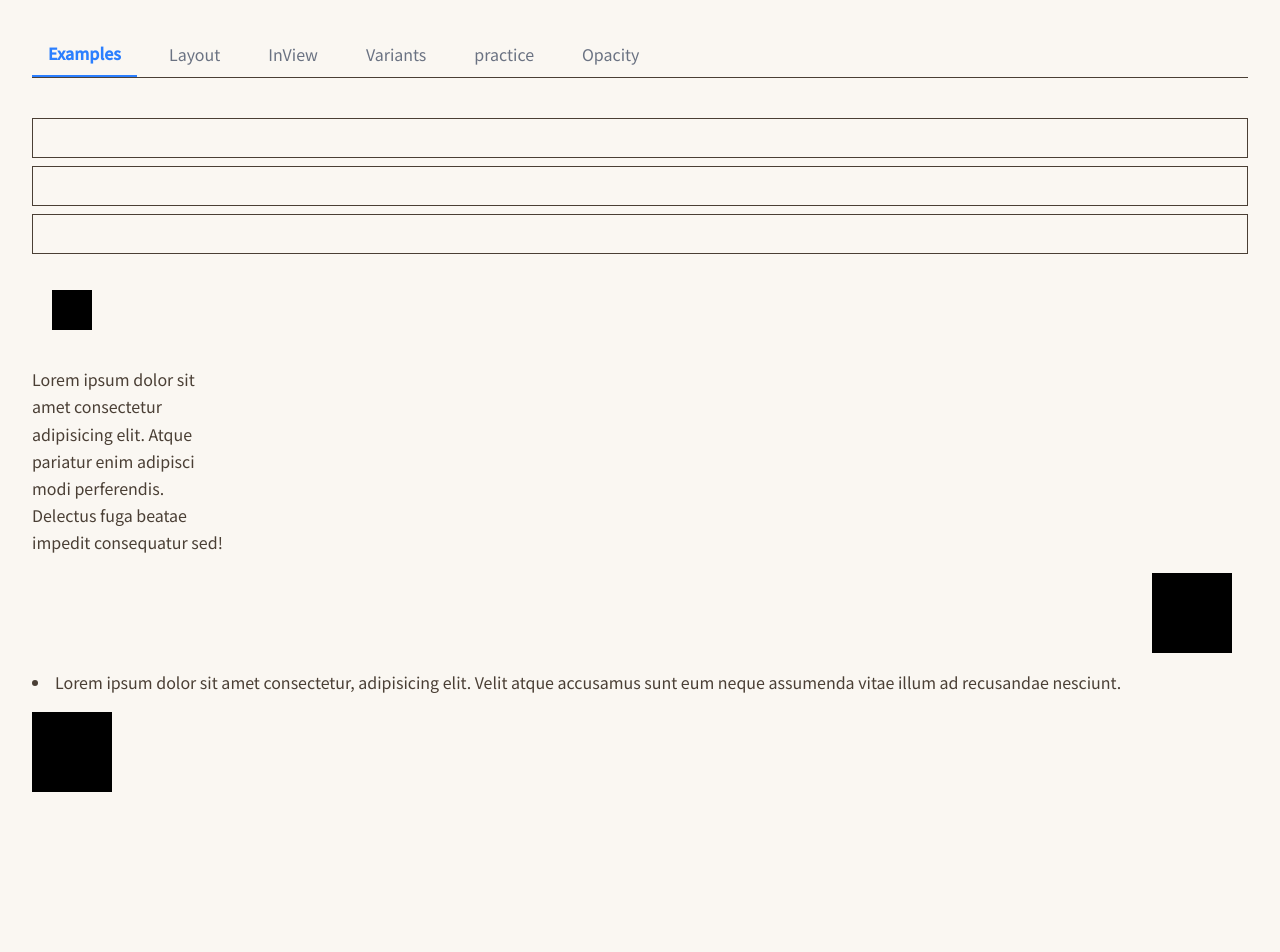
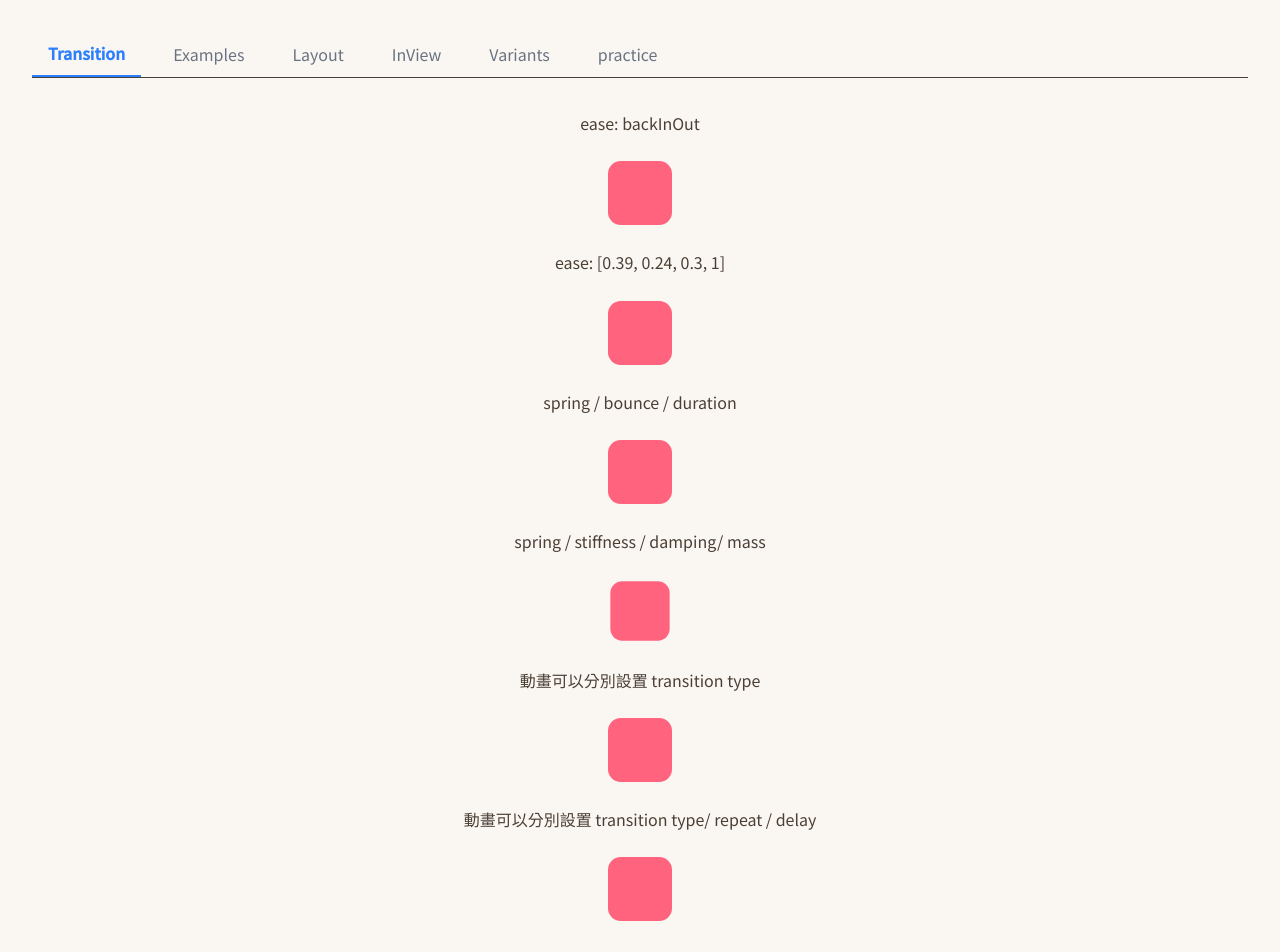
Before and after one commit to nju6g0/next-invitation-builder, a Next.js app: page /motion in a window 1280 px wide. Shown: the top 952 px of the page. Before the commit the page ends 824 px from the top, so only its background shows below. Built offline with nearby package versions, Linux system fonts and the light colour scheme.

Commit message:
motion transition practice

```diff
--- a/app/motion/_components/inView.tsx
+++ b/app/motion/_components/inView.tsx
@@ -1,5 +1,11 @@
 import { useRef } from "react";
-import { motion, useInView } from "motion/react";
+import {
+  motion,
+  useInView,
+  useScroll,
+  useSpring,
+  useTransform,
+} from "motion/react";
 
 const COLORS = ["blue", "orange", "green", "red"];
 
@@ -7,12 +13,35 @@ function InViewExample() {
   const ref = useRef(null);
   const isInView = useInView(ref, {
     amount: 0.5, // 當元素 50% 進入視窗時觸發
-    margin: "-100px",
+    margin: "-60px",
     once: false, // 允許重複觸發（預設是 false）
   });
-  console.log("isInView:", isInView);
+  const { scrollYProgress, scrollY } = useScroll();
+  const scaleX = useSpring(scrollYProgress, {
+    stiffness: 100,
+    damping: 30,
+    restDelta: 0.001,
+  });
+  const filter = useTransform(
+    scrollYProgress,
+    [0, 1],
+    ["blur(0px)", "blur(10px)"],
+  );
+
   return (
     <>
+      <motion.div
+        className="sticky top-0 h-5 bg-amber-700"
+        style={{ scaleX: scrollYProgress, originX: 0 }}
+      />
+      <motion.div
+        className="fixed bottom-24 right-10 w-40 h-10 bg-amber-500"
+        style={{ scaleX }}
+      />
+      <motion.div
+        className="fixed bottom-10 right-10 w-10 h-10 bg-rose-400"
+        style={{ filter }}
+      />
       <div className="h-160" />
       <div className="flex flex-col items-center gap-25 w-60 mx-auto">
         {COLORS.map((item) => (
@@ -35,9 +64,10 @@ function InViewExample() {
           initial={{ scale: 0.5, opacity: 0 }}
           whileInView={{ scale: 1, opacity: 1 }}
           transition={{ type: "spring" }}
-          // stiffness: 300, mass: 10, damping: 20
           viewport={{
             amount: 0.5,
+            margin: "-50px",
+            // once: true, // 只執行一次動畫
           }}
         >
           {isInView ? "Hi!" : "bye~"}
--- a/app/motion/_components/index.tsx
+++ b/app/motion/_components/index.tsx
@@ -3,5 +3,13 @@ import Examples from "./examples";
 import LayoutExample from "./layout";
 import InViewExample from "./inView";
 import VariantsExample from "./variants";
+import TransitionExample from "./transition";
 
-export { Practice, Examples, LayoutExample, InViewExample, VariantsExample };
+export {
+  Practice,
+  Examples,
+  LayoutExample,
+  InViewExample,
+  VariantsExample,
+  TransitionExample,
+};
--- /dev/null
+++ b/app/motion/_components/transition.tsx
@@ -0,0 +1,107 @@
+"use client";
+import { useState } from "react";
+import { motion } from "motion/react";
+
+const variants = {
+  large: {
+    x: 100,
+    scale: 1.2,
+  },
+  small: {
+    x: 0,
+    scale: 0.8,
+  },
+};
+function TransitionExample() {
+  const [isLarge, setIsLarge] = useState(false);
+  return (
+    <div className="flex flex-col gap-4 items-center">
+      <p>ease: backInOut</p>
+      <motion.div
+        className="w-20 h-20 bg-rose-400 rounded-2xl"
+        variants={variants}
+        animate={isLarge ? "large" : "small"}
+        onClick={() => setIsLarge((prev) => !prev)}
+        transition={{
+          duration: 1,
+          ease: "backInOut",
+        }}
+      />
+      <p>ease: [0.39, 0.24, 0.3, 1]</p>
+      <motion.div
+        className="w-20 h-20 bg-rose-400 rounded-2xl"
+        variants={variants}
+        animate={isLarge ? "large" : "small"}
+        onClick={() => setIsLarge((prev) => !prev)}
+        transition={{
+          duration: 1,
+          ease: [0.39, 0.24, 0.3, 1],
+        }}
+      />
+      <p>spring / bounce / duration</p>
+      <motion.div
+        className="w-20 h-20 bg-rose-400 rounded-2xl"
+        variants={variants}
+        animate={isLarge ? "large" : "small"}
+        onClick={() => setIsLarge((prev) => !prev)}
+        transition={{
+          type: "spring",
+          bounce: 0.8,
+          duration: 3,
+          //   visualDuration: 3,
+        }}
+      />
+      <p>spring / stiffness / damping/ mass</p>
+      <motion.div
+        className="w-20 h-20 bg-rose-400 rounded-2xl"
+        variants={variants}
+        animate={isLarge ? "large" : "small"}
+        onClick={() => setIsLarge((prev) => !prev)}
+        transition={{
+          type: "spring",
+          stiffness: 400,
+          damping: 3,
+          mass: 10,
+        }}
+      />
+      <p>動畫可以分別設置 transition type</p>
+      <motion.div
+        className="w-20 h-20 bg-rose-400 rounded-2xl"
+        variants={variants}
+        animate={isLarge ? "large" : "small"}
+        onClick={() => setIsLarge((prev) => !prev)}
+        transition={{
+          scale: {
+            type: "spring",
+            bounce: 0.8,
+          },
+          x: {
+            type: "tween",
+            duration: 2,
+          },
+        }}
+      />
+      <p>動畫可以分別設置 transition type/ repeat / delay</p>
+      <motion.div
+        className="w-20 h-20 bg-rose-400 rounded-2xl"
+        variants={variants}
+        animate={isLarge ? "large" : "small"}
+        onClick={() => setIsLarge((prev) => !prev)}
+        transition={{
+          scale: {
+            type: "spring",
+            bounce: 0.8,
+          },
+          x: {
+            delay: 0.5,
+            repeat: 2,
+            repeatType: "mirror",
+            repeatDelay: 0.5,
+          },
+        }}
+      />
+    </div>
+  );
+}
+
+export default TransitionExample;
--- a/app/motion/page.tsx
+++ b/app/motion/page.tsx
@@ -8,12 +8,14 @@ import {
   LayoutExample,
   InViewExample,
   VariantsExample,
+  TransitionExample,
 } from "./_components";
 
 function MotionContent() {
-  const { activeTab, changeTab } = useTabNavigation("examples");
+  const { activeTab, changeTab } = useTabNavigation("transition");
 
   const tabs = [
+    { id: "transition", label: "Transition", content: <TransitionExample /> },
     { id: "examples", label: "Examples", content: <Examples /> },
     { id: "layout", label: "Layout", content: <LayoutExample /> },
     { id: "inView", label: "InView", content: <InViewExample /> },
@@ -23,7 +25,6 @@ function MotionContent() {
       content: <VariantsExample />,
     },
     { id: "practice", label: "practice", content: <Practice /> },
-    { id: "opacity", label: "Opacity", content: <div>Opacity Animation</div> },
   ];
 
   return (
```
